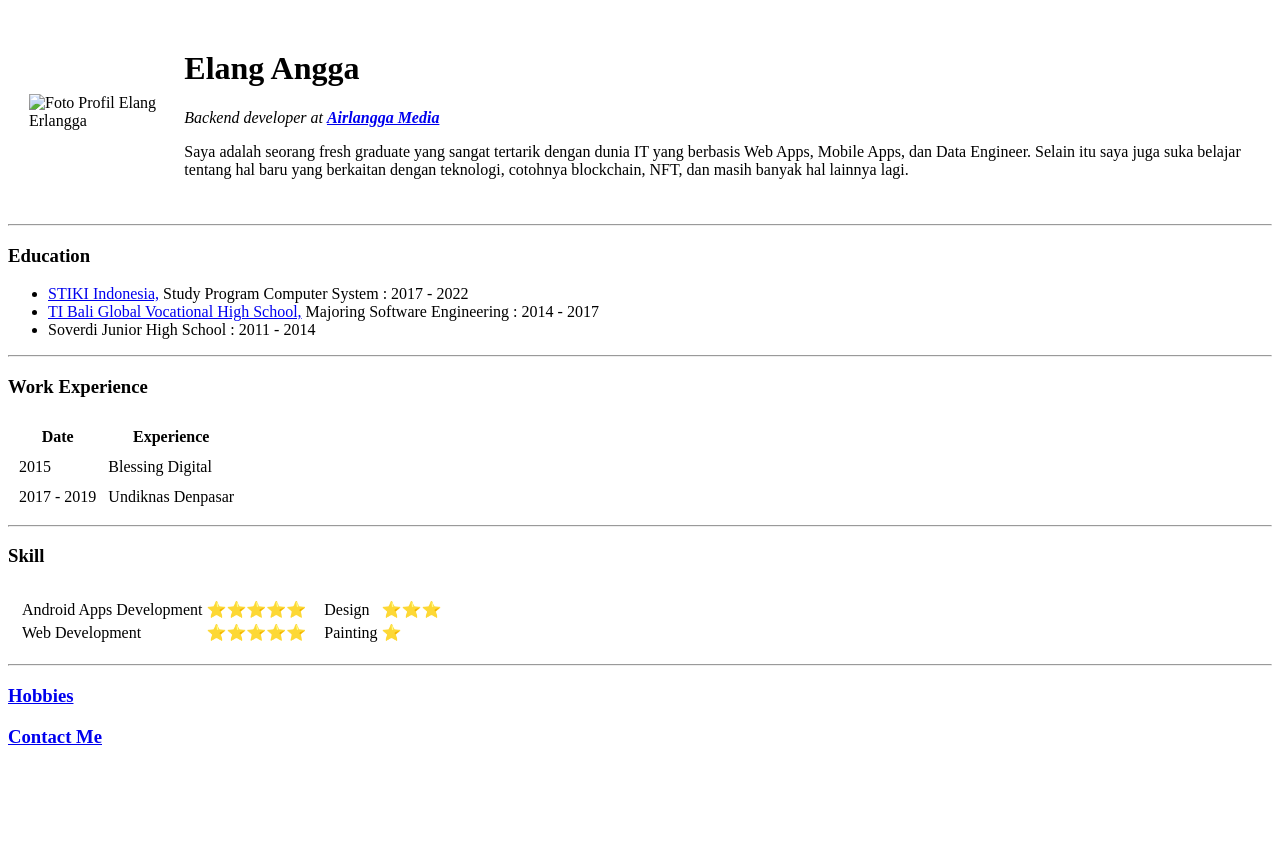
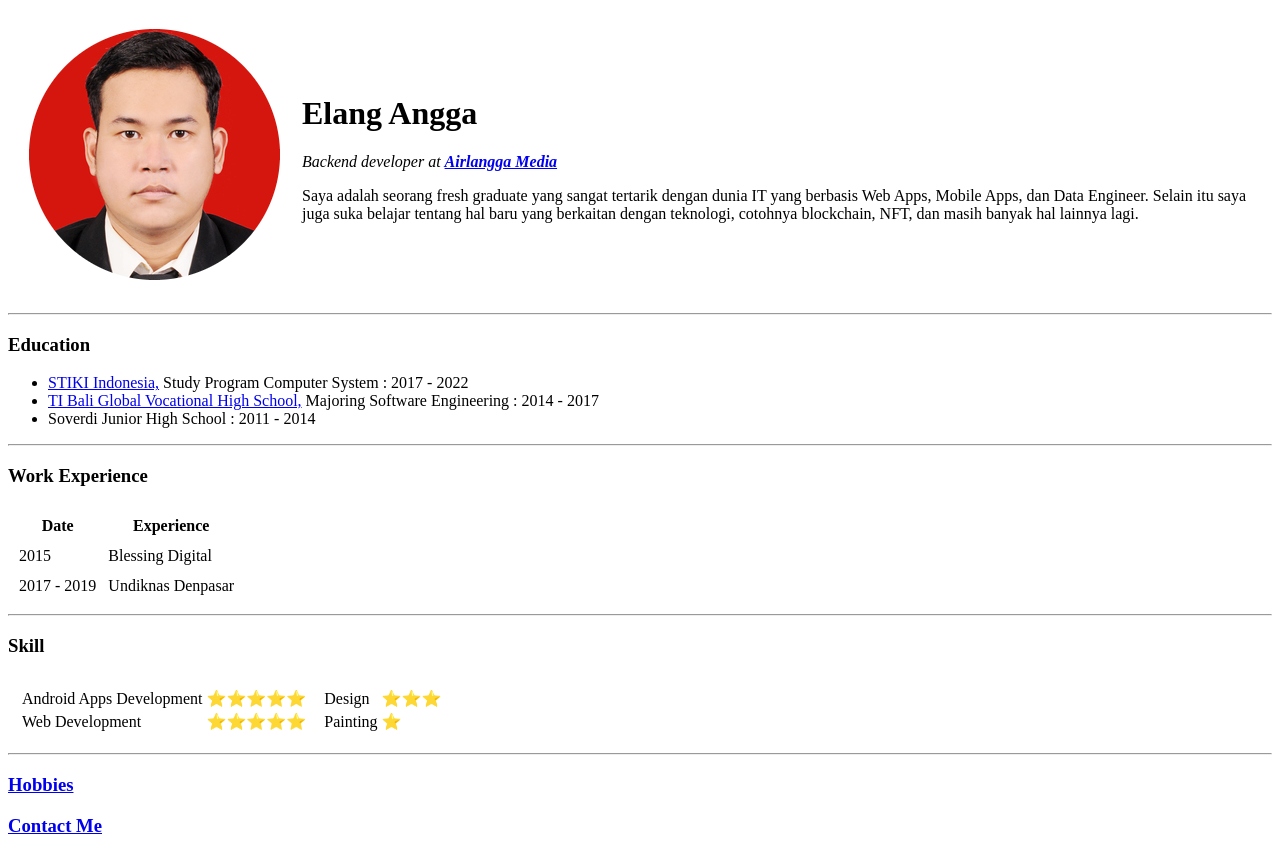
Before and after one commit to putugedeelang/pembelaaran-satu-am, a plain HTML site: page index.html in a window 1280 px wide. Before the commit the page ends 800 px from the top, so only its background shows below. Drawn offline with Linux system fonts and the light colour scheme.

Commit message:
adding photos

```diff
--- a/index.html
+++ b/index.html
@@ -11,7 +11,7 @@
 <body>
     <table cellspacing="20">
         <tr>
-            <td> <img src="asset/fotoSaya (2)-modified.png" alt="Foto Profil Elang Erlangga"></td>
+            <td> <img src="fotoSaya (2)-modified.png" alt="Foto Profil Elang Erlangga"></td>
             <td>
                 <h1>Elang Angga</h1>
                 <p><em>Backend developer at <strong><a href="#">Airlangga Media</a></strong></em></p>
```
